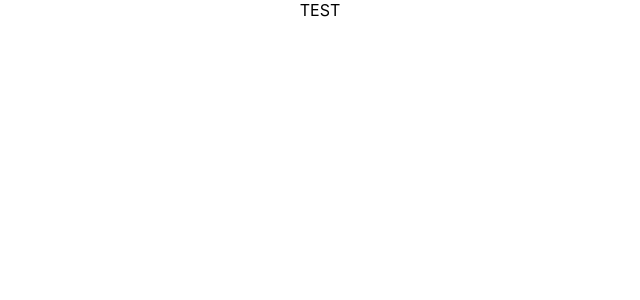
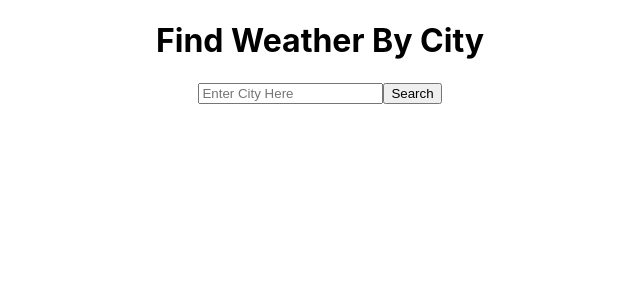
Before and after one commit to farooqashar/weather, a React (Create React App) app: page / in a window 1280 px wide. Shown: the top 300 px of the page, without its empty margins (320-960 px from the left). Built offline with nearby package versions, Linux system fonts and the light colour scheme.

Commit message:
imported in home

```diff
--- a/src/App.js
+++ b/src/App.js
@@ -1,9 +1,10 @@
 import './App.css';
+import Home from "./pages/Home.js";
 
 function App() {
   return (
     <div className="App">
-    TEST
+    <Home />
     </div>
   );
 }
```
